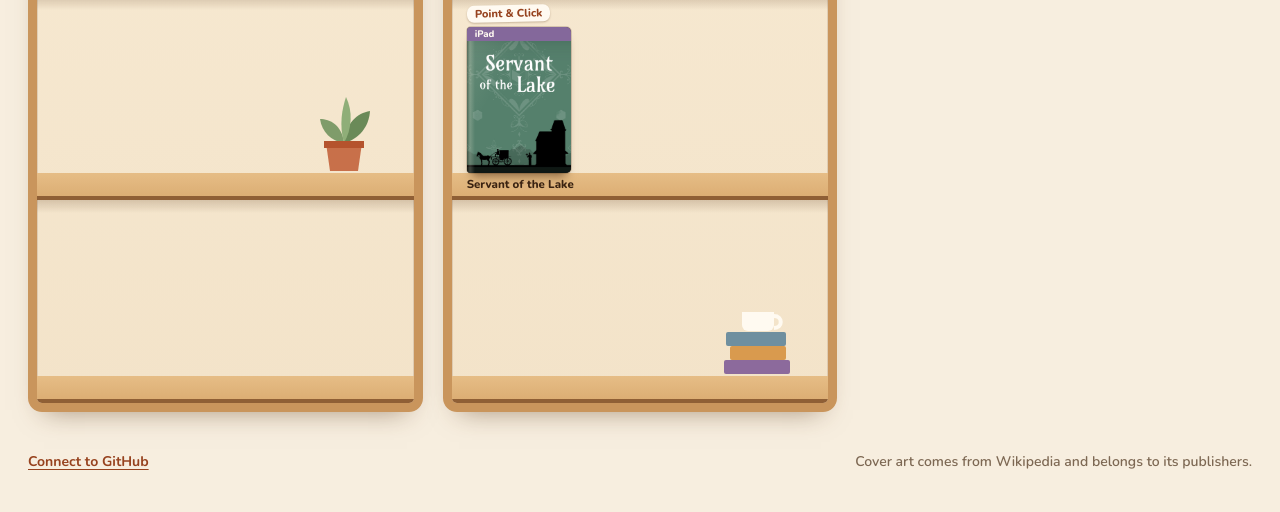
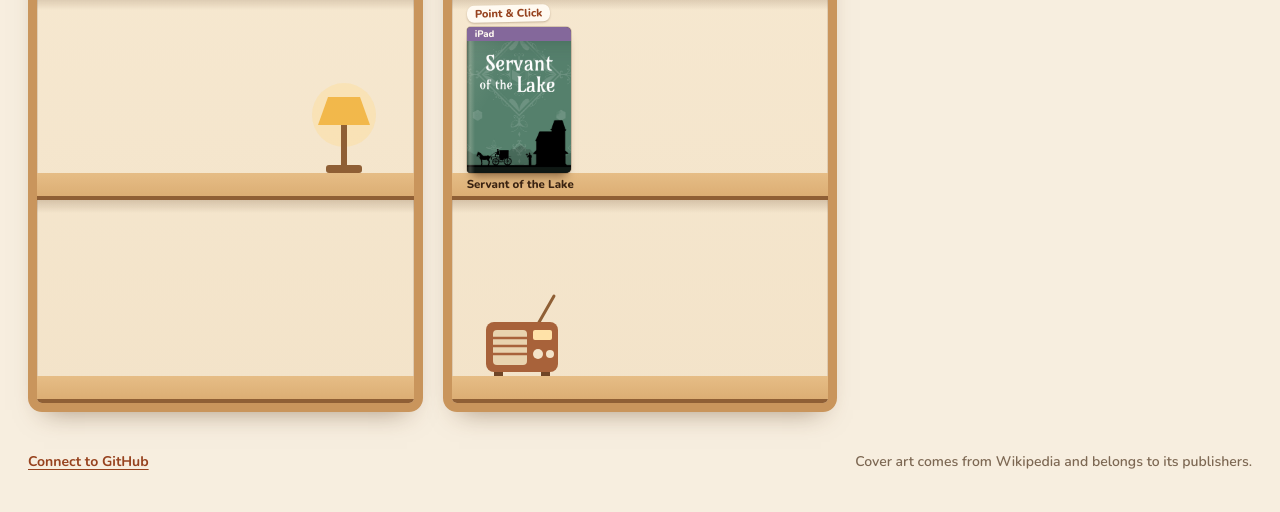
Before and after one commit to GeorgePhilippou/game-shelf, a plain HTML site: page index.html in a window 1280 px wide. Shown: the part 526-1038 px from the top of the page. Drawn offline with nearby package versions, Linux system fonts and the light colour scheme.

Commit message:
Give every bookcase its own ornament so nothing repeats on the wall
Co-Authored-By: Claude Opus 5.5 <noreply@anthropic.com>

```diff
--- a/app.js
+++ b/app.js
@@ -266,13 +266,6 @@ function wallBays(list, view, showEmpty) {
     .filter(name => bays.has(name) || (showEmpty && name !== OTHER_FAMILY[0]))
     .map(name => [name, [...groupGames(bays.get(name) || [], shelfKey)].sort(([a], [b]) => a.localeCompare(b))]);
 }
-
-/* Small things that sit on each bookcase's spare shelf. */
-const ORNAMENTS = [
-  `<svg viewBox="0 0 88 88" aria-hidden="true"><path d="M44 58C42 40 30 34 20 34c2 13 11 22 24 24Z" fill="#7f9c6a"/><path d="M44 58c2-20 13-30 26-32-1 16-11 28-26 32Z" fill="#6a8a58"/><path d="M44 58c-5-18-2-34 2-46 7 14 6 32-2 46Z" fill="#8fae78"/><path d="M26 58h36l-4 28H30Z" fill="#c8704a"/><path d="M24 56h40v7H24Z" fill="#b5532d"/></svg>`,
-  `<svg viewBox="0 0 88 88" aria-hidden="true"><rect x="10" y="72" width="66" height="14" rx="2" fill="#8c6a9c"/><rect x="16" y="58" width="56" height="14" rx="2" fill="#d99a4e"/><rect x="12" y="44" width="60" height="14" rx="2" fill="#6f8f9f"/><path d="M34 40c0-9 3-13 7-16-1 7 7 8 7 16Z" fill="#f3e3c9"/><path d="M28 30h32v13a6 6 0 0 1-6 6H34a6 6 0 0 1-6-6Z" transform="translate(0 -6)" fill="#fffaf1"/><path d="M60 28c9 0 9 12 0 12" fill="none" stroke="#fffaf1" stroke-width="4"/></svg>`,
-  `<svg viewBox="0 0 88 88" aria-hidden="true"><circle cx="44" cy="28" r="32" fill="#ffd98a" opacity=".35"/><path d="M28 10h32l10 28H18Z" fill="#f2b84b"/><rect x="41" y="38" width="6" height="40" fill="#8f5f35"/><rect x="26" y="78" width="36" height="8" rx="3" fill="#8f5f35"/></svg>`,
-];
 
 function bayElement(name, shelves, index) {
   const spare = el('div', { className: 'spare' });
--- a/index.html
+++ b/index.html
@@ -10,7 +10,7 @@
 <link rel="preconnect" href="https://fonts.googleapis.com">
 <link rel="preconnect" href="https://fonts.gstatic.com" crossorigin>
 <link rel="stylesheet" href="https://fonts.googleapis.com/css2?family=Fraunces:opsz,wght@9..144,600&family=Nunito:wght@500;600;700;800&display=swap">
-<link rel="stylesheet" href="styles.css?v=cozy1">
+<link rel="stylesheet" href="styles.css?v=cozy2">
 </head>
 <body>
 <header class="top">
@@ -145,8 +145,9 @@
 </dialog>
 
 <div id="toast" class="toast" role="status" hidden></div>
-<script src="lookup.js?v=cozy1"></script>
-<script src="sync.js?v=cozy1"></script>
-<script src="app.js?v=cozy1"></script>
+<script src="lookup.js?v=cozy2"></script>
+<script src="ornaments.js?v=cozy2"></script>
+<script src="sync.js?v=cozy2"></script>
+<script src="app.js?v=cozy2"></script>
 </body>
 </html>
--- /dev/null
+++ b/ornaments.js
@@ -0,0 +1,42 @@
+'use strict';
+
+/* Small things that sit on each bookcase's spare shelf, drawn on an 88 square with their base
+   on the bottom edge. Every bay takes the next one, so nothing repeats on the wall as long as
+   this list is at least as long as the longest wall, which is one bay per genre. Neighbours
+   are deliberately different kinds of thing. */
+const svg = body => `<svg viewBox="0 0 88 88" aria-hidden="true">${body}</svg>`;
+
+const ORNAMENTS = [
+  // Leafy plant
+  svg(`<path d="M44 58C42 40 30 34 20 34c2 13 11 22 24 24Z" fill="#7f9c6a"/><path d="M44 58c2-20 13-30 26-32-1 16-11 28-26 32Z" fill="#6a8a58"/><path d="M44 58c-5-18-2-34 2-46 7 14 6 32-2 46Z" fill="#8fae78"/><path d="M26 58h36l-4 30H30Z" fill="#c8704a"/><path d="M24 56h40v7H24Z" fill="#b5532d"/>`),
+  // Books and a mug
+  svg(`<rect x="10" y="74" width="66" height="14" rx="2" fill="#8c6a9c"/><rect x="16" y="60" width="56" height="14" rx="2" fill="#d99a4e"/><rect x="12" y="46" width="60" height="14" rx="2" fill="#6f8f9f"/><path d="M41 18c-4 4-4 7-1 10s3 6 0 9" fill="none" stroke="#c9a77e" stroke-width="3" stroke-linecap="round"/><path d="M28 26h32v14a6 6 0 0 1-6 6H34a6 6 0 0 1-6-6Z" fill="#fffaf1"/><path d="M60 29c9 0 9 12 0 12" fill="none" stroke="#fffaf1" stroke-width="4"/>`),
+  // Sleeping cat
+  svg(`<path d="M72 72c11 2 11 16-3 16H34" fill="none" stroke="#c47c3c" stroke-width="7" stroke-linecap="round"/><path d="M12 88c-4-20 14-38 36-38s34 16 30 38Z" fill="#d9924f"/><path d="M52 52l-4 13M63 55l-6 13M72 62l-7 11" stroke="#c47c3c" stroke-width="4" stroke-linecap="round"/><path d="M9 57 8 38l13 9Z" fill="#d9924f"/><path d="M37 57l1-19-13 9Z" fill="#d9924f"/><ellipse cx="23" cy="62" rx="17" ry="15" fill="#e0a262"/><path d="M13 62q4 3 7 0M26 62q4 3 7 0" fill="none" stroke="#5a3a20" stroke-width="2" stroke-linecap="round"/><path d="M21 67h4l-2 2.500Z" fill="#b5532d"/>`),
+  // Table lamp
+  svg(`<circle cx="44" cy="30" r="32" fill="#ffd98a" opacity=".35"/><path d="M28 12h32l10 28H18Z" fill="#f2b84b"/><rect x="41" y="40" width="6" height="40" fill="#8f5f35"/><rect x="26" y="80" width="36" height="8" rx="3" fill="#8f5f35"/>`),
+  // Old radio
+  svg(`<path d="M60 36 76 8" stroke="#8f5f35" stroke-width="3" stroke-linecap="round"/><rect x="8" y="34" width="72" height="50" rx="8" fill="#a8623a"/><rect x="15" y="42" width="34" height="35" rx="4" fill="#e9d3ae"/><path d="M15 50h34M15 58h34M15 66h34" stroke="#a8623a" stroke-width="2.500"/><rect x="55" y="42" width="19" height="10" rx="2" fill="#ffe2a8"/><circle cx="60" cy="66" r="5" fill="#f3e3c9"/><circle cx="72" cy="66" r="4" fill="#f3e3c9"/><rect x="16" y="84" width="9" height="4" fill="#6f4526"/><rect x="63" y="84" width="9" height="4" fill="#6f4526"/>`),
+  // Cactus
+  svg(`<path d="M30 40V34a6 6 0 0 0-12 0v14a10 10 0 0 0 10 10h4Z" fill="#6a8a58"/><path d="M58 32v-5a6 6 0 0 1 12 0v12a10 10 0 0 1-10 10h-4Z" fill="#6a8a58"/><rect x="31" y="12" width="26" height="56" rx="13" fill="#7f9c6a"/><path d="M39 22v40M49 22v40" stroke="#6a8a58" stroke-width="2"/><circle cx="44" cy="11" r="6" fill="#e58a9a"/><path d="M26 66h36l-5 22H31Z" fill="#e6bd86"/><rect x="24" y="64" width="40" height="6" rx="2" fill="#d8a56c"/>`),
+  // Alarm clock
+  svg(`<path d="M25 80 19 88M63 80l6 8" stroke="#55747f" stroke-width="5" stroke-linecap="round"/><path d="M12 28a13 13 0 0 1 22-11Z" fill="#d99a4e"/><path d="M76 28a13 13 0 0 0-22-11Z" fill="#d99a4e"/><circle cx="44" cy="52" r="32" fill="#6f8f9f"/><circle cx="44" cy="52" r="25" fill="#fffaf1"/><path d="M44 34v18l12 7" fill="none" stroke="#3a2a1d" stroke-width="3.500" stroke-linecap="round" stroke-linejoin="round"/><circle cx="44" cy="52" r="3" fill="#b5532d"/>`),
+  // Teapot
+  svg(`<path d="M68 50c15-3 15 22-4 22" fill="none" stroke="#8fae9c" stroke-width="6"/><path d="M20 64C12 60 10 46 3 42l-1 5c5 7 3 22 17 28Z" fill="#7f9c8c"/><ellipse cx="43" cy="62" rx="29" ry="26" fill="#8fae9c"/><path d="M19 48q24-11 48 0" fill="none" stroke="#fffaf1" stroke-width="3"/><path d="M26 39q17-10 34 0Z" fill="#7f9c8c"/><circle cx="43" cy="28" r="5" fill="#d99a4e"/><path d="M30 66q5-7 10 0t10 0 10 0" fill="none" stroke="#fffaf1" stroke-width="2.500" stroke-linecap="round"/>`),
+  // Framed picture
+  svg(`<rect x="14" y="14" width="60" height="74" rx="3" fill="#8f5f35"/><rect x="21" y="21" width="46" height="60" fill="#fff4dd"/><rect x="26" y="26" width="36" height="50" fill="#f6c98c"/><circle cx="50" cy="42" r="8" fill="#e8743f"/><path d="M26 76V60q9-12 18-2t18-6v24Z" fill="#7f9c6a"/><path d="M26 76v-8q12-8 36 0v8Z" fill="#5f7f50"/>`),
+  // Candle
+  svg(`<circle cx="44" cy="20" r="20" fill="#ffd98a" opacity=".4"/><path d="M44 8c6 7 8 11 4 16a6 6 0 0 1-9-1c-2-5 3-8 5-15Z" fill="#f2a53a"/><path d="M44 16c2 3 3 5 1 8h-3c-1-3 1-5 2-8Z" fill="#ffe9a8"/><path d="M44 25v5" stroke="#3a2a1d" stroke-width="2"/><rect x="33" y="30" width="22" height="44" rx="2" fill="#fff4dd"/><path d="M33 34q4 12 7 0t7 0 8-2V30H33Z" fill="#f3e3c9"/><path d="M60 78c17 0 17-16 4-14" fill="none" stroke="#b5532d" stroke-width="4"/><path d="M14 72h60c0 10-6 16-14 16H28c-8 0-14-6-14-16Z" fill="#c8704a"/>`),
+  // Pocket console
+  svg(`<rect x="20" y="10" width="48" height="78" rx="7" fill="#d8693f"/><rect x="26" y="16" width="36" height="30" rx="3" fill="#3a2a1d"/><rect x="30" y="20" width="28" height="22" fill="#b9c98a"/><path d="M34 36h6v-6h6v-5h4v11h4v2H34Z" fill="#5f7f50"/><path d="M32 60h5v-5h5v5h5v5h-5v5h-5v-5h-5Z" fill="#3a2a1d"/><circle cx="53" cy="65" r="4" fill="#f3e3c9"/><circle cx="60" cy="58" r="4" fill="#f3e3c9"/><path d="M42 79l7-3M50 79l7-3" stroke="#a84e2c" stroke-width="2.500" stroke-linecap="round"/>`),
+  // Tulips in a vase
+  svg(`<path d="M44 58V26M40 58 24 32M48 58l16-26" stroke="#6a8a58" stroke-width="3.500" fill="none"/><path d="M46 44c7-8 12-8 15-7-2 7-7 11-15 7Z" fill="#7f9c6a"/><path d="M34 12v12a10 10 0 0 0 20 0V12l-5 5-5-7-5 7Z" fill="#e0705a"/><path d="M12 22l5 12a10 10 0 0 0 18-8l-5-11-3 7-8-4-1 8Z" fill="#efb04e"/><path d="M76 22l-5 12a10 10 0 0 1-18-8l5-11 3 7 8-4 1 8Z" fill="#d9769a"/><path d="M32 56h24c0 8 7 14 7 20 0 8-6 12-13 12H38c-7 0-13-4-13-12 0-6 7-12 7-20Z" fill="#6f8f9f"/><path d="M27 72h34" stroke="#fffaf1" stroke-width="3"/>`),
+  // Teddy bear
+  svg(`<circle cx="26" cy="15" r="9" fill="#a8723f"/><circle cx="62" cy="15" r="9" fill="#a8723f"/><circle cx="26" cy="15" r="4.500" fill="#e6bd86"/><circle cx="62" cy="15" r="4.500" fill="#e6bd86"/><ellipse cx="44" cy="66" rx="24" ry="22" fill="#a8723f"/><ellipse cx="44" cy="69" rx="13" ry="14" fill="#e6bd86"/><path d="M24 54 10 66M64 54l14 12" stroke="#96632f" stroke-width="11" stroke-linecap="round"/><ellipse cx="20" cy="79" rx="12" ry="9" fill="#96632f"/><ellipse cx="68" cy="79" rx="12" ry="9" fill="#96632f"/><circle cx="44" cy="29" r="22" fill="#b6803f"/><ellipse cx="44" cy="36" rx="11" ry="9" fill="#e6bd86"/><circle cx="36" cy="25" r="2.500" fill="#3a2a1d"/><circle cx="52" cy="25" r="2.500" fill="#3a2a1d"/><path d="M41 32h6l-3 4Z" fill="#3a2a1d"/><path d="M38 46 44 50l6-4 2 7-8-2-8 2Z" fill="#b5532d"/>`),
+  // Desk globe
+  svg(`<path d="M20 12a38 38 0 0 0 42 62" fill="none" stroke="#8f5f35" stroke-width="4"/><path d="M47 73v9" stroke="#8f5f35" stroke-width="6"/><rect x="28" y="81" width="38" height="7" rx="3" fill="#8f5f35"/><circle cx="46" cy="39" r="30" fill="#7fa8b5"/><path d="M28 21c9-5 18-4 22 0 2 6-6 7-6 13s-9 11-12 5-8-6-11-5c0-5 3-10 7-13Z" fill="#a5b878"/><path d="M58 37c7-3 13-1 15 3-1 10-6 16-12 19-5-2-1-8-5-11s-2-9 2-11Z" fill="#a5b878"/><path d="M36 58c4-1 7 0 8 3-2 3-3 7-3 7-3-1-6-3-8-5 0-2 1-4 3-5Z" fill="#a5b878"/>`),
+  // Jar of sweets
+  svg(`<rect x="27" y="10" width="34" height="12" rx="3" fill="#b5532d"/><path d="M30 22h28c0 5 10 7 10 16v40c0 6-4 10-10 10H30c-6 0-10-4-10-10V38c0-9 10-11 10-16Z" fill="#fdf3df" opacity=".8"/><g><circle cx="32" cy="76" r="7" fill="#e0705a"/><circle cx="47" cy="77" r="7" fill="#efb04e"/><circle cx="60" cy="75" r="6" fill="#7f9c6a"/><circle cx="38" cy="63" r="7" fill="#6f8f9f"/><circle cx="53" cy="63" r="7" fill="#d9769a"/><circle cx="31" cy="51" r="6" fill="#efb04e"/><circle cx="45" cy="50" r="6" fill="#e0705a"/><circle cx="58" cy="51" r="6" fill="#8c6a9c"/></g><path d="M27 40v30" stroke="#fff" stroke-width="3" stroke-linecap="round" opacity=".8"/>`),
+  // A pair of dice
+  svg(`<g transform="rotate(-14 64 62)"><rect x="42" y="40" width="42" height="42" rx="8" fill="#b5532d"/><g fill="#fffaf1"><circle cx="53" cy="51" r="4"/><circle cx="73" cy="51" r="4"/><circle cx="63" cy="61" r="4"/><circle cx="53" cy="71" r="4"/><circle cx="73" cy="71" r="4"/></g></g><rect x="6" y="46" width="42" height="42" rx="8" fill="#fffaf1"/><g fill="#3a2a1d"><circle cx="17" cy="57" r="4"/><circle cx="27" cy="67" r="4"/><circle cx="37" cy="77" r="4"/></g>`),
+];
--- a/styles.css
+++ b/styles.css
@@ -109,7 +109,10 @@ button { cursor: pointer; }
 .rack { display: flex; flex-wrap: wrap; gap: 0 var(--case-gap); padding: 0 15px; }
 .spare { position: relative; flex: 1 0 var(--pitch); }
 .ornament { position: absolute; right: 26px; top: calc(var(--pitch) - var(--ledge) - 88px); width: 88px; height: 88px; }
-.ornament svg { display: block; width: 100%; height: 100%; }
+/* Not always in the same corner, so the wall doesn't read as a pattern. */
+.bay:nth-child(3n+2) .ornament { right: auto; left: 26px; }
+.bay:nth-child(3n) .ornament { right: calc(50% - 44px); }
+.ornament svg { display: block; width: 100%; height: 100%; overflow: visible; }
 
 .game {
   display: flex; flex-direction: column; justify-content: flex-start; flex: none; position: relative;
```
